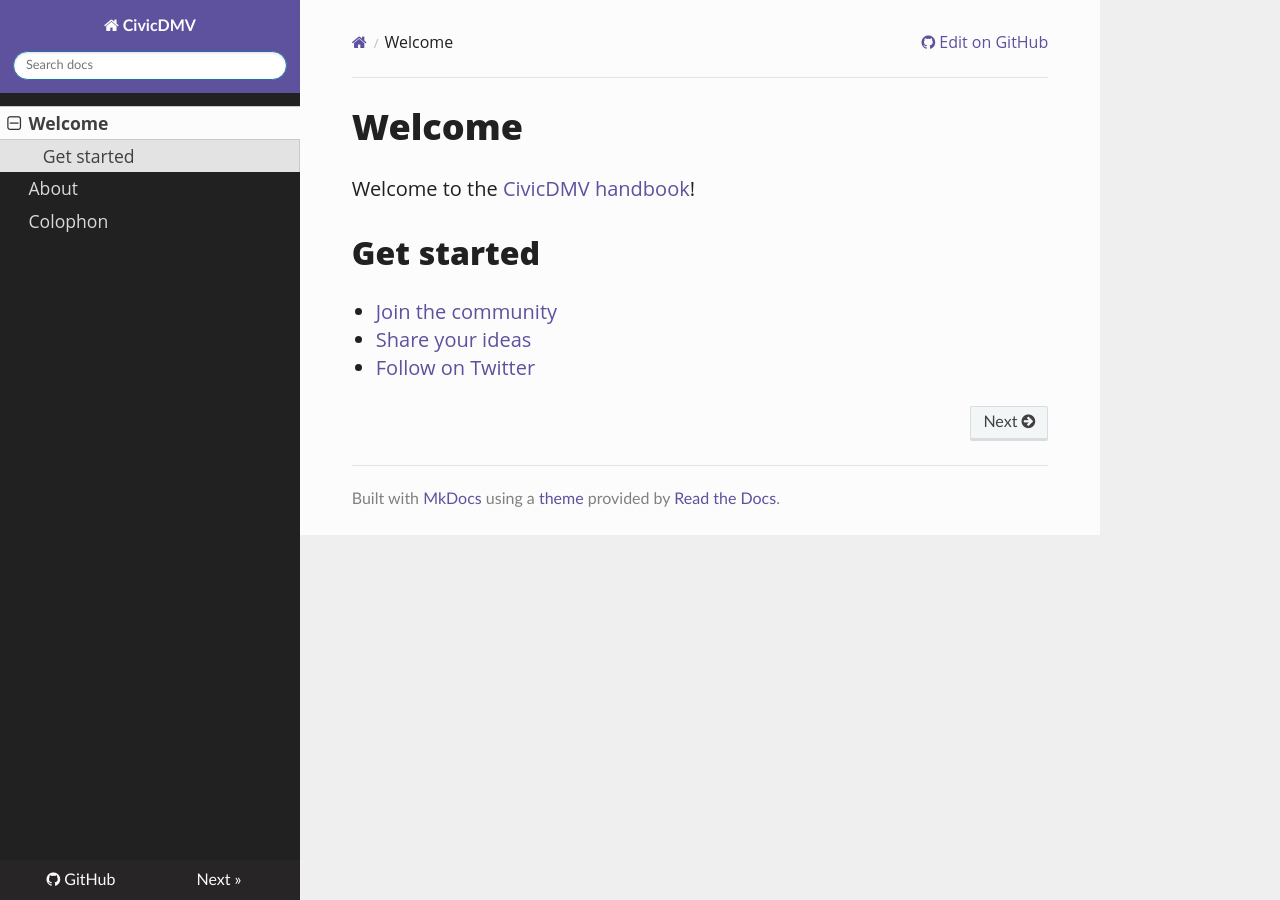
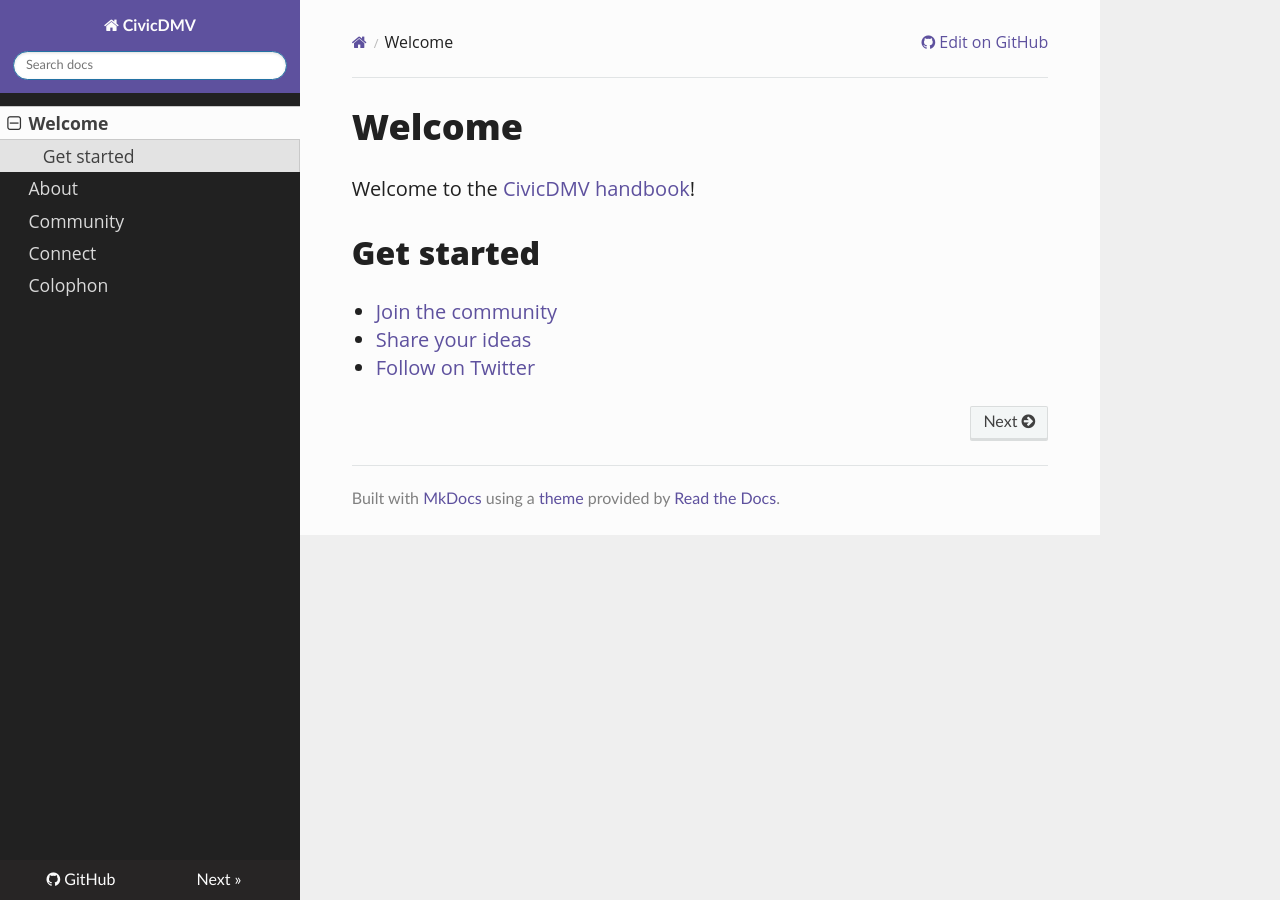
Before and after one commit to civicdmv/handbook, an MkDocs documentation site: the page built from docs/README.md, in a window 1280 px wide. Built offline with MkDocs 1.6.1, drawn with Linux system fonts in a browser that asks for light colours; nearby versions of some CDN libraries; old or Windows-style settings are respelled for this version of MkDocs.

Commit message:
Update mkdocs.yml

```diff
--- a/mkdocs.yml
+++ b/mkdocs.yml
@@ -15,4 +15,6 @@ plugins:
 pages:
     - Welcome: README.md
     - About: about.md
+    - Community: community.md
+    - Connect: connect.md
     - Colophon: colophon.md
```
